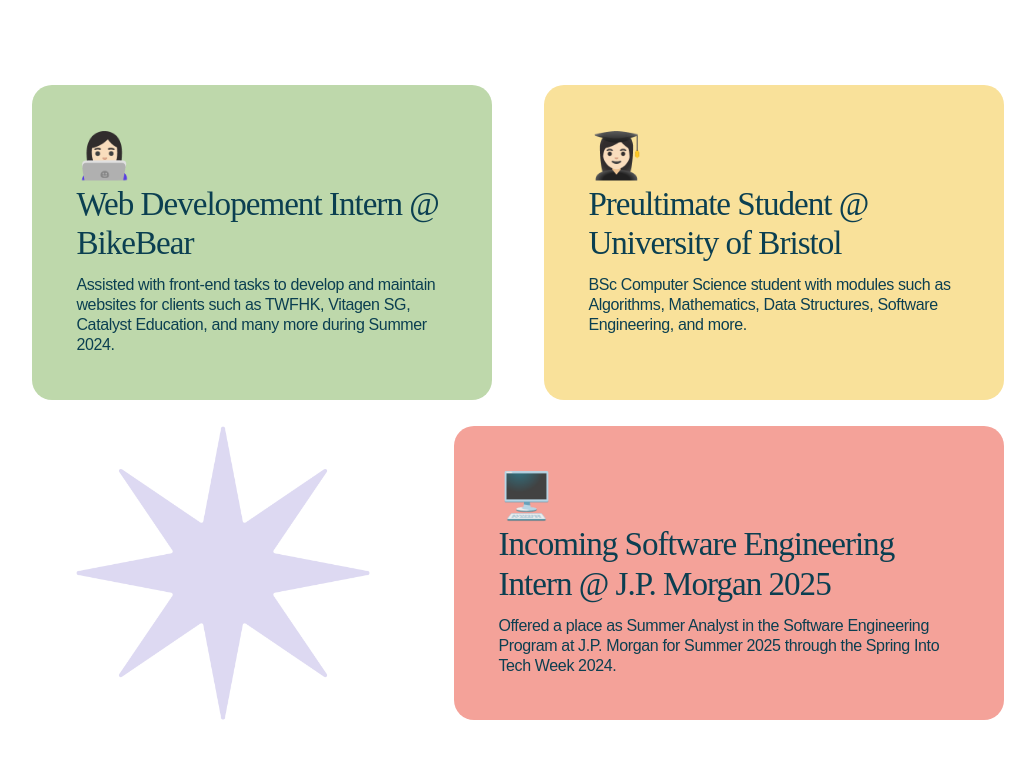
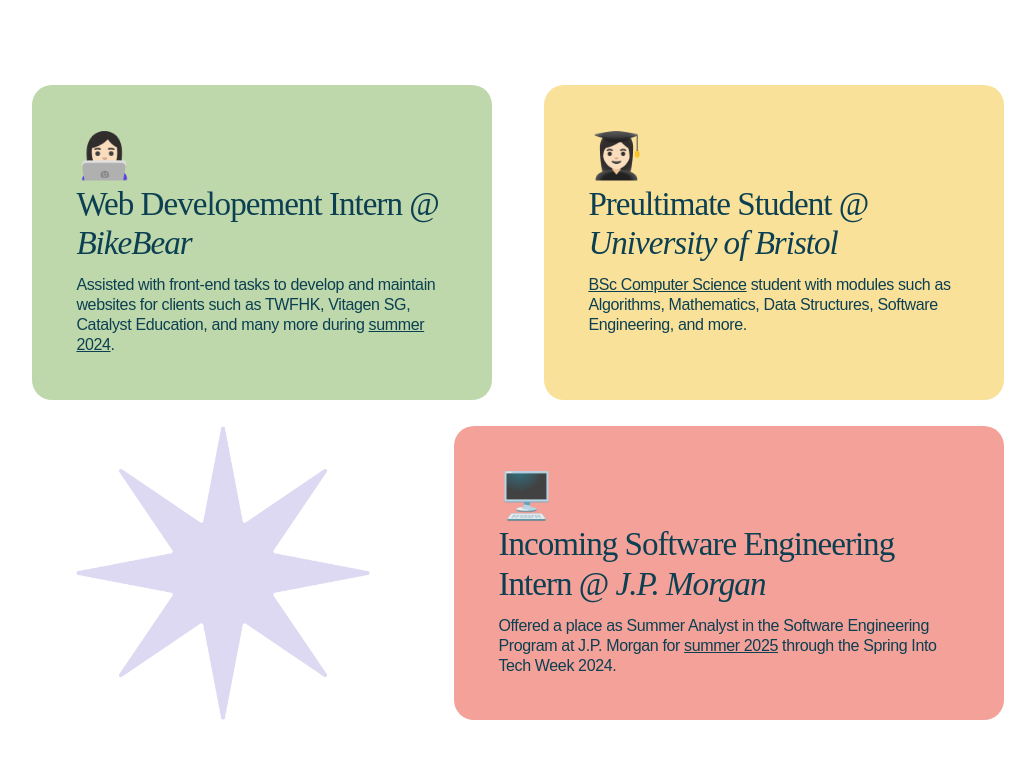
Before and after one commit to clarissachng/clarissachng.github.io, a plain HTML site: page index.html in a window 1280 px wide. Shown: the part 600-1381 px from the top of the page, without its empty margins (122-1157 px from the left). Drawn offline with nearby package versions, Linux system fonts and the light colour scheme.

Commit message:
minor text chnages

```diff
--- a/index.html
+++ b/index.html
@@ -49,11 +49,11 @@
 
                 <h3 class="intro-title">
                     <div class="emoji">👩🏻‍💻</div>
-                    Web Developement Intern @ BikeBear
+                    Web Developement Intern @ <i>BikeBear</i>
                 </h3>
 
                 <p class="intro-desc">
-                    Assisted with front-end tasks to develop and maintain websites for clients such as <a href="https://twfhk.org/" target="_blank">TWFHK</a>, <a href="https://vitagen.com.sg/" target="_blank">Vitagen SG</a>, <a href="https://www.catalyst.edu.my/" target="_blank">Catalyst Education</a>, and many more during Summer 2024.
+                    Assisted with front-end tasks to develop and maintain websites for clients such as <a href="https://twfhk.org/" target="_blank">TWFHK</a>, <a href="https://vitagen.com.sg/" target="_blank">Vitagen SG</a>, <a href="https://www.catalyst.edu.my/" target="_blank">Catalyst Education</a>, and many more during <u>summer 2024</u>.
                 </p>
 
             </div>
@@ -62,11 +62,11 @@
 
                 <h3 class="intro-title">
                     <div class="emoji">👩🏻‍🎓</div>
-                    Preultimate Student @ University of Bristol
+                    Preultimate Student @ <i>University of Bristol</i>
                 </h3>
 
                 <p class="intro-desc">
-                    BSc Computer Science student with modules such as Algorithms, Mathematics, Data Structures, Software Engineering, and more.
+                    <u>BSc Computer Science</u> student with modules such as Algorithms, Mathematics, Data Structures, Software Engineering, and more.
                 </p>
 
             </div>
@@ -81,11 +81,11 @@
 
                 <h3 class="intro-title">
                     <div class="emoji">🖥️</div>
-                    Incoming Software Engineering Intern @ J.P. Morgan 2025
+                    Incoming Software Engineering Intern @ <i>J.P. Morgan</i>
                 </h3>
 
                 <p class="intro-desc">
-                    Offered a place as Summer Analyst in the Software Engineering Program at J.P. Morgan for Summer 2025 through the Spring Into Tech Week 2024.
+                    Offered a place as Summer Analyst in the Software Engineering Program at J.P. Morgan for <u>summer 2025</u> through the Spring Into Tech Week 2024.
                 </p>
 
             </div>
@@ -116,12 +116,12 @@
                 <div class="project-container element-fade-up">
                     <div class="project-txt">
                         <div class="project-title">
-                            <h3>Personal Website</h3>
+                            <h3>Personal Website </h3>
                         </div>
 
                         <div class="project-desc">
                             <h5 style="color:#F4A299"><b>Click to view more details!</b></h5>
-                        <p>Developed a personal website to showcase my skills and experiences using HTML, CSS and Javascript (jQuery Library).</p>
+                        <p>Went through a rebrand (ver.2.0) of my personal website to showcase my skills and experiences using HTML, CSS and Javascript (jQuery Library).</p>
                         </div>
                     </div>
 
--- a/style.css
+++ b/style.css
@@ -32,7 +32,7 @@
     font-style: normal;
     color: var(--black);
     background-color: var(--bg);
-    height: 100vh;
+    height: 100%;
     cursor: url("./assets/cursor.png") 30 37, default; /* Hide default cursor */
 }
 
```
